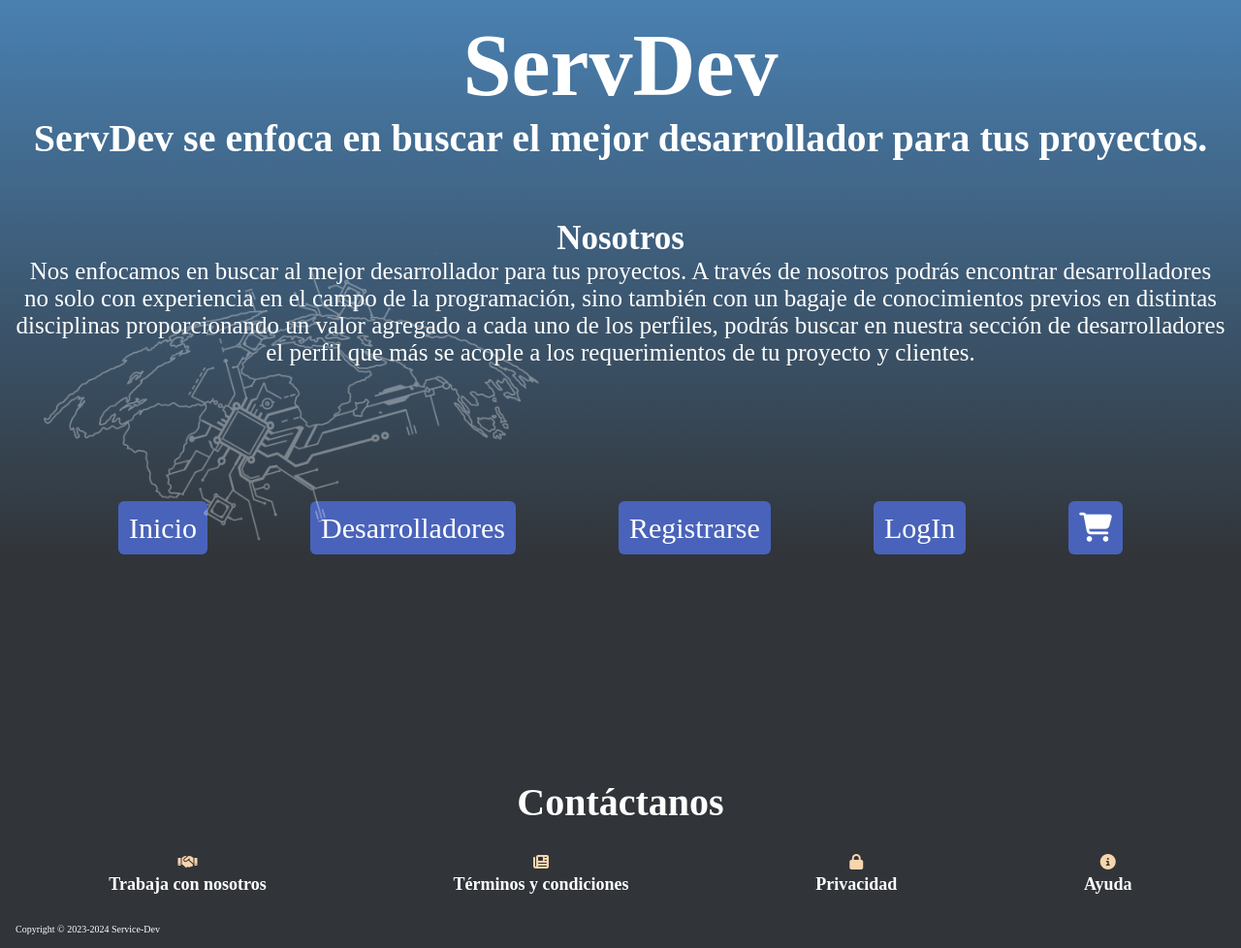
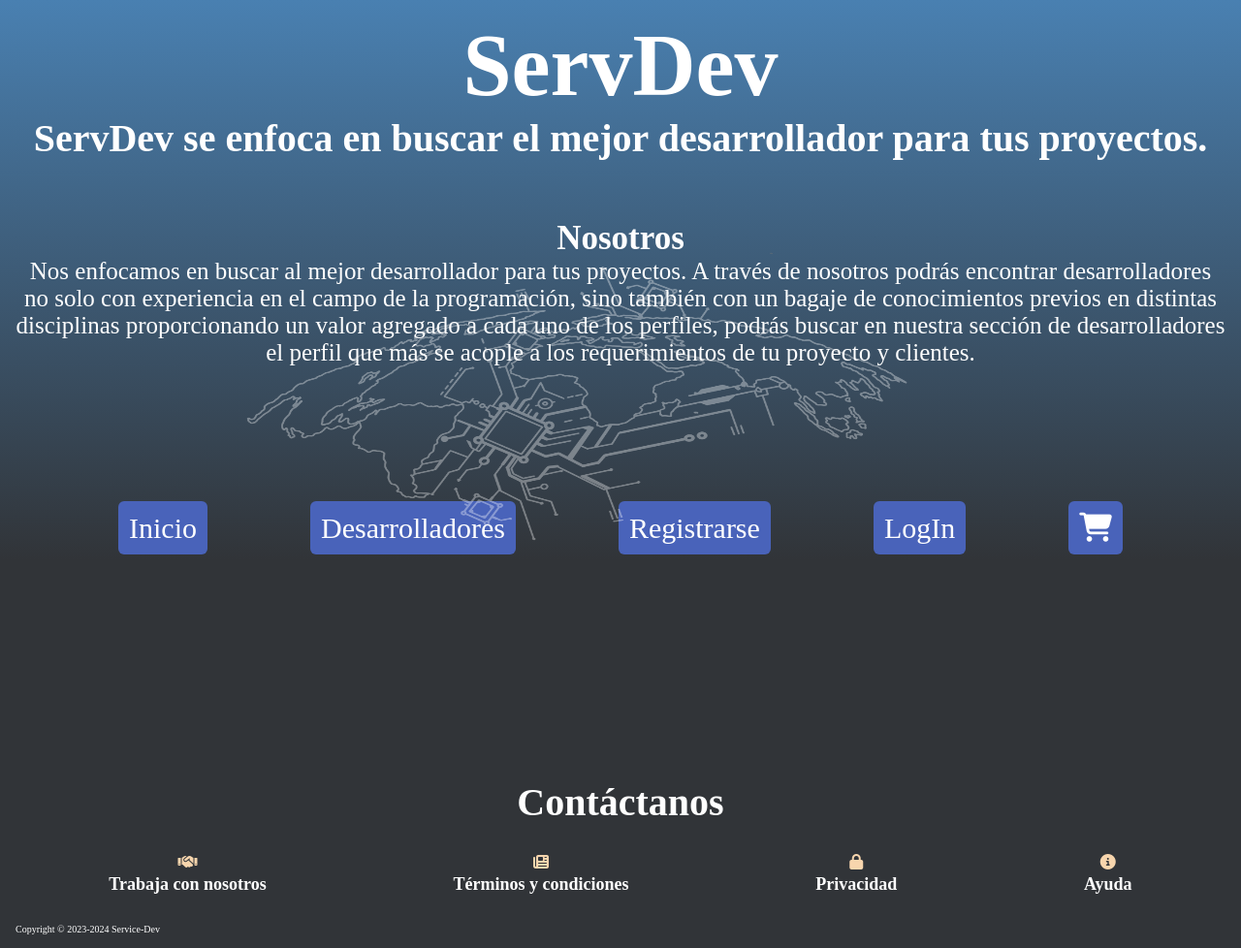
Before and after one commit to AdelaidaGomez/grupo7_-_ServiceDev, a Node server app: page / in a window 1280 px wide. Shown: the whole page at 97% size. Run offline with Node 20, Linux system fonts and the light colour scheme; some libraries are stand-ins or nearby versions.

Commit message:
home terminado y link trello agregado en readme.md

```diff
--- a/public/css/index.css
+++ b/public/css/index.css
@@ -31,6 +31,7 @@ main{
     width: 100%;
     height: 450px;
     filter: invert(100%);
+
 }
 
 .titulo-texto{
@@ -123,6 +124,10 @@ p{
 /* VISTA TABLET */
 @media (min-width: 770px) {
 
+.imagen{
+    margin-left: 100px;
+}
+
 h1{
     font-size: 55px;
 }
@@ -177,6 +182,10 @@ p{
 @media (min-width: 1024px){
 
 /* MAIN */
+.imagen{
+    margin-left: 200px;
+}
+
 h1{
     font-size: 90px;
 }
```
Also changed, not shown: ReadMe.md.
